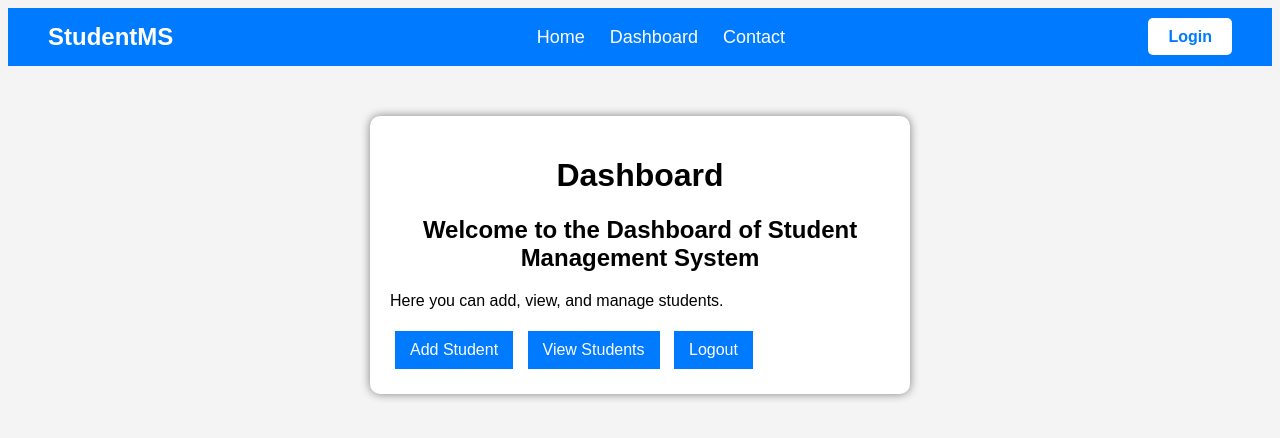
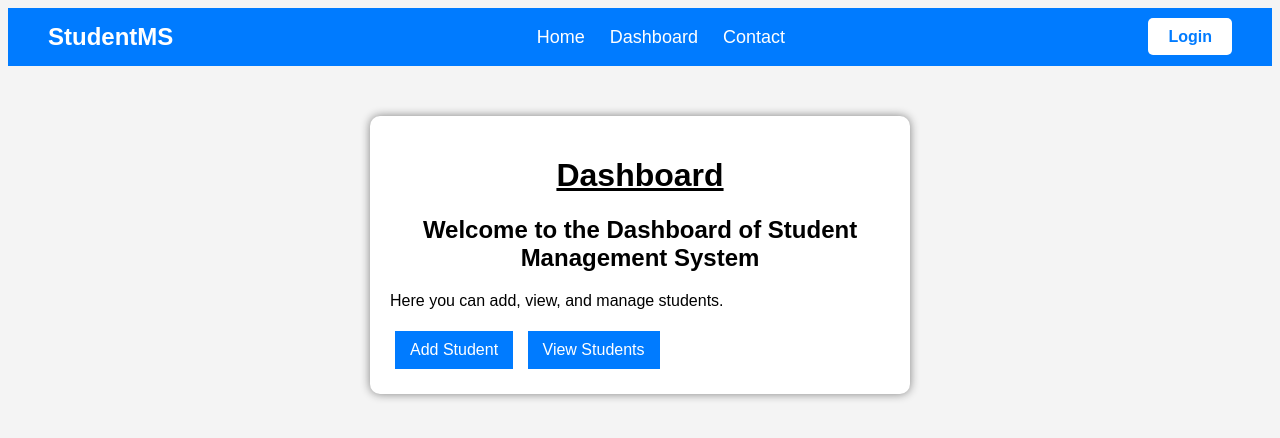
Before and after one commit to allamshravya02/Training-Project, a plain HTML site: page dashboard.html in a window 1280 px wide. Drawn offline with Linux system fonts and the light colour scheme.

Commit message:
Added specific details

```diff
--- a/dashboard.html
+++ b/dashboard.html
@@ -39,7 +39,6 @@ if(localStorage.getItem("loggedIn") === "true"){
     <p>Here you can add, view, and manage students.</p>
     <a href="addStudent.html" class="btn">Add Student</a>
     <a href="viewStudents.html" class="btn">View Students</a>
-    <a href="logout.html" class="btn">Logout</a>
 </div>
 
 </body>
--- a/style.css
+++ b/style.css
@@ -14,6 +14,9 @@ body{
 
 h1,h2{
     text-align:center;
+}
+h1{
+    text-decoration:underline;
 }
 
 input{
```
Also changed, not shown: viewStudents.html (+1 -3 lines).
